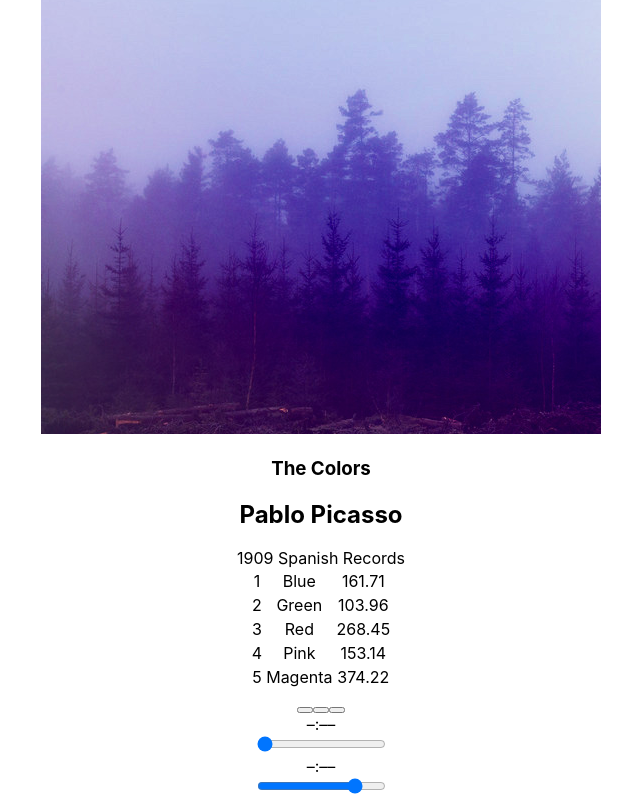
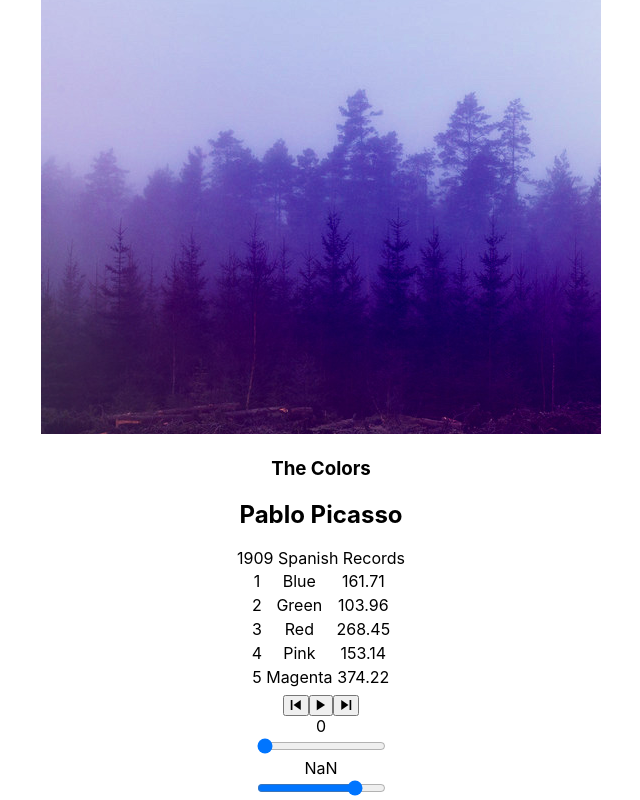
Before and after one commit to Jacy-Barger/bloc-jams-react, a React (Create React App) app: page /album/the-colors in a window 1280 px wide. Shown: the part 228-1028 px from the top of the page, without its empty margins (319-959 px from the left). Built offline with nearby package versions, Linux system fonts and the light colour scheme.

Commit message:
Added functionality for the time control slider and implemented an event handler to allow user to control time of song

```diff
--- a/src/components/Album.js
+++ b/src/components/Album.js
@@ -13,6 +13,8 @@
     this.state = {
      album: album,
      currentSong: album.songs[0],
+     currentTime: 0,
+     duration: album.songs[0].duration,
      isPlaying: false,
      hovered: '',
      isPaused: false,
@@ -32,6 +34,25 @@
       this.setState({ isPlaying: false });
       this.setState({ isPaused: true});
     }
+
+  componentDidMount() {
+    this.eventListeners = {
+      timeupdate: e => {
+        this.setState({ currentTime: this.audioElement.currentTime });
+      },
+       durationchange: e => {
+        this.setState({ duration: this.audioElement.duration });
+      }
+    };
+     this.audioElement.addEventListener('timeupdate', this.eventListeners.timeupdate);
+     this.audioElement.addEventListener('durationchange', this.eventListeners.durationchange);
+   }
+
+   componentWillUnmount() {
+     this.audioElement.src = null;
+     this.audioElement.removeEventListener('timeupdate', this.eventListeners.timeupdate);
+     this.audioElement.removeEventListener('durationchange', this.eventListeners.durationchange);
+  }
 
   setSong(song) {
      this.audioElement.src = song.audioSrc;
@@ -62,6 +83,12 @@
       const newSong = this.state.album.songs[newIndex];
       this.setSong(newSong);
       this.play();
+    }
+
+    handleTimeChange(e) {
+      const newTime = this.audioElement.duration * e.target.value;
+      this.audioElement.currentTime = newTime;
+      this.setState({ currentTime: newTime });
     }
 
    mouseOver(index) {
@@ -129,9 +156,12 @@
           <PlayerBar
             isPlaying={this.state.isPlaying}
             currentSong={this.state.currentSong}
+            currentTime={this.audioElement.currentTime}
+            duration={this.audioElement.duration}
             handleSongClick={() => this.handleSongClick(this.state.currentSong)}
             handlePrevClick={() => this.handlePrevClick()}
             handleNextClick={() => this.handleNextClick()}
+            handleTimeChange={(e) => this.handleTimeChange(e)}
           />
        </section>
      );
--- a/src/components/PlayerBar.js
+++ b/src/components/PlayerBar.js
@@ -6,19 +6,27 @@
   <section className="player-bar">
      <section id="buttons">
           <button id="previous" onClick={this.props.handlePrevClick}>
-             <span className="ion-skip-backward"></span>
+             <span className="icon ion-md-skip-backward"></span>
           </button>
           <button id="play-pause" onClick={this.props.handleSongClick} >
-             <span className={this.props.isPlaying ? 'ion-pause' : 'ion-play'}></span>
+             <span className={this.props.isPlaying ? "icon ion-md-pause" : "icon ion-md-play"}></span>
           </button>
           <button id="next" onClick={this.props.handleNextClick}>
-             <span className="ion-skip-forward"></span>
+             <span className="icon ion-md-skip-forward"></span>
           </button>
       </section>
       <section id="time-control">
-          <div className="current-time">–:––</div>
-          <input type="range" className="seek-bar" value="0" />
-          <div className="total-time">–:––</div>
+        <div className="current-time">{this.props.currentTime}</div>
+         <input
+           type="range"
+           className="seek-bar"
+           value={(this.props.currentTime / this.props.duration) || 0}
+           max="1"
+           min="0"
+           step="0.01"
+           onChange={this.props.handleTimeChange}
+         />
+         <div className="total-time">{this.props.duration}</div>
       </section>
       <section id="volume-control">
           <div className="icon ion-volume-low"></div>
```
